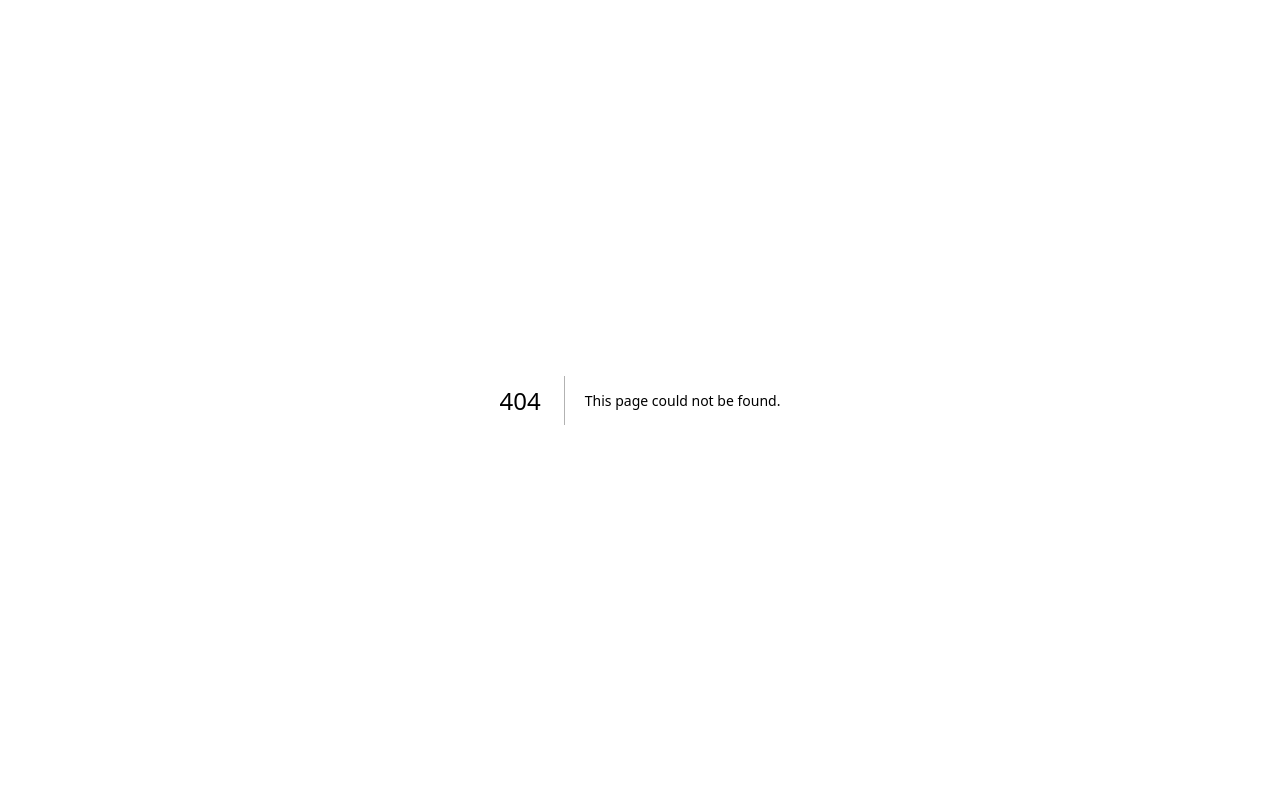
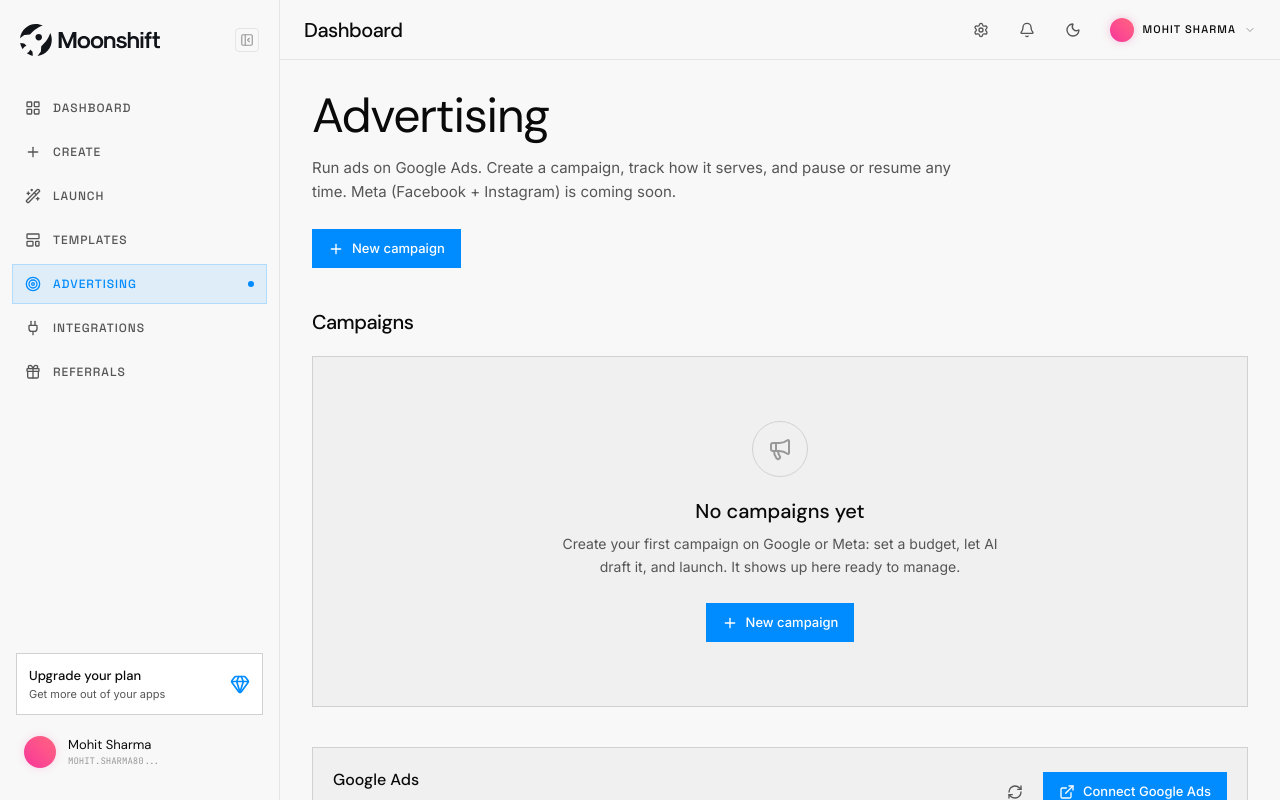
Before and after one commit to madvillax/Moonshift, a Next.js app: page /dashboard/advertising in a window 1280 px wide. Before the commit this address had no page. Built offline with nearby package versions, Linux system fonts and the light colour scheme.

Commit message:
Dashboard UI changes

```diff
--- /dev/null
+++ b/src/app/dashboard/advertising/page.tsx
@@ -0,0 +1,104 @@
+"use client";
+
+import { useState } from "react";
+import { Plus, Megaphone, ExternalLink, RefreshCw } from "lucide-react";
+
+export default function AdvertisingPage() {
+  const [campaigns] = useState([]);
+
+  return (
+    <div className="flex flex-col gap-10 animate-in fade-in duration-500">
+      <div>
+        <h1
+          className="text-4xl md:text-5xl font-normal tracking-tight text-text-primary mb-4"
+          style={{ fontFamily: "var(--font-dm-sans)" }}
+        >
+          Advertising
+        </h1>
+        <p className="text-[15px] text-text-secondary max-w-2xl leading-relaxed mb-6">
+          Run ads on Google Ads. Create a campaign, track how it serves, and pause or
+          resume any time. Meta (Facebook + Instagram) is coming soon.
+        </p>
+        <button className="inline-flex items-center gap-2 px-4 py-2.5 bg-accent hover:bg-accent/90 text-white text-[13px] font-medium transition-colors">
+          <Plus className="w-4 h-4" />
+          New campaign
+        </button>
+      </div>
+
+      <div>
+        <h2
+          className="text-xl font-medium tracking-tight text-text-primary mb-5"
+          style={{ fontFamily: "var(--font-dm-sans)" }}
+        >
+          Campaigns
+        </h2>
+
+        {campaigns.length === 0 && (
+          <div className="border border-border-default bg-bg-elevated flex flex-col items-center justify-center py-16 px-6 text-center">
+            <div className="w-14 h-14 rounded-full border border-border-default flex items-center justify-center mb-5">
+              <Megaphone className="w-6 h-6 text-text-muted" />
+            </div>
+            <h3
+              className="text-xl font-medium text-text-primary mb-2"
+              style={{ fontFamily: "var(--font-dm-sans)" }}
+            >
+              No campaigns yet
+            </h3>
+            <p className="text-[14px] text-text-secondary max-w-md leading-relaxed mb-6">
+              Create your first campaign on Google or Meta: set a budget, let AI draft it, and launch. It shows up here ready to manage.
+            </p>
+            <button className="inline-flex items-center gap-2 px-4 py-2.5 bg-accent hover:bg-accent/90 text-white text-[13px] font-medium transition-colors">
+              <Plus className="w-4 h-4" />
+              New campaign
+            </button>
+          </div>
+        )}
+      </div>
+
+      <div className="flex flex-col gap-4">
+        <div className="border border-border-default bg-bg-elevated p-5 flex flex-col sm:flex-row sm:items-center justify-between gap-4">
+          <div>
+            <h3
+              className="text-[16px] font-medium text-text-primary mb-1"
+              style={{ fontFamily: "var(--font-dm-sans)" }}
+            >
+              Google Ads
+            </h3>
+            <p className="text-[13px] text-text-secondary">
+              Link the account that will run and pay for these ads.
+            </p>
+          </div>
+          <div className="flex items-center gap-3">
+            <button className="p-2 text-text-secondary hover:text-text-primary transition-colors">
+              <RefreshCw className="w-4 h-4" />
+            </button>
+            <button className="inline-flex items-center gap-2 px-4 py-2.5 bg-accent hover:bg-accent/90 text-white text-[13px] font-medium transition-colors">
+              <ExternalLink className="w-4 h-4" />
+              Connect Google Ads
+            </button>
+          </div>
+        </div>
+
+        <div className="border border-border-default bg-bg-elevated p-5 flex flex-col sm:flex-row sm:items-center justify-between gap-4">
+          <div>
+            <div className="flex items-center gap-3 mb-1">
+              <h3
+                className="text-[16px] font-medium text-text-primary"
+                style={{ fontFamily: "var(--font-dm-sans)" }}
+              >
+                Meta · Facebook + Instagram
+              </h3>
+              <span className="px-2 py-0.5 text-[10px] font-medium uppercase tracking-wider text-yellow-500 border border-yellow-500/30 bg-yellow-500/10">
+                Coming soon
+              </span>
+            </div>
+            <p className="text-[13px] text-text-secondary">
+              Meta (Facebook + Instagram) ads are coming soon. Google Ads is available now.
+            </p>
+          </div>
+          <span className="text-[13px] text-text-muted">Coming soon</span>
+        </div>
+      </div>
+    </div>
+  );
+}
--- /dev/null
+++ b/src/app/dashboard/integrations/page.tsx
@@ -0,0 +1,15 @@
+export default function IntegrationsPage() {
+  return (
+    <div className="flex flex-col items-center justify-center min-h-[60vh] text-center animate-in fade-in duration-500">
+      <h1
+        className="text-3xl md:text-4xl font-normal tracking-tight text-text-primary mb-4"
+        style={{ fontFamily: "var(--font-dm-sans)" }}
+      >
+        Integrations
+      </h1>
+      <p className="text-[14px] text-text-secondary max-w-md">
+        Connect your stack. GitHub, Vercel, X, LinkedIn and more. Coming soon.
+      </p>
+    </div>
+  );
+}
--- a/src/app/dashboard/layout.tsx
+++ b/src/app/dashboard/layout.tsx
@@ -1,20 +1,24 @@
 "use client";
-import { useState } from "react";
+import { useState, useRef, useEffect } from "react";
 
 import {
   PanelLeftClose,
   LayoutGrid,
   Plus,
   Wand2,
-  Layers,
+  LayoutTemplate,
   Target,
-  AtSign,
+  Plug,
   Gift,
   Bell,
   Settings,
   Moon,
   Sun,
-  ChevronDown
+  ChevronDown,
+  Gem,
+  User,
+  HelpCircle,
+  LogOut,
 } from "lucide-react";
 import Image from "next/image";
 import Link from "next/link";
@@ -24,6 +28,8 @@ import { useTheme } from "@/components/ThemeProvider";
 
 export default function DashboardLayout({ children }: { children: React.ReactNode }) {
   const [isSidebarOpen, setIsSidebarOpen] = useState(true);
+  const [profileOpen, setProfileOpen] = useState(false);
+  const profileRef = useRef<HTMLDivElement>(null);
   const { theme, toggleTheme } = useTheme();
   const pathname = usePathname();
 
@@ -31,13 +37,21 @@ export default function DashboardLayout({ children }: { children: React.ReactNod
     { label: "DASHBOARD", icon: LayoutGrid, href: "/dashboard" },
     { label: "CREATE", icon: Plus, href: "/dashboard/create" },
     { label: "LAUNCH", icon: Wand2, href: "/dashboard/launch" },
-    { label: "RUNS", icon: Layers, href: "/dashboard/runs" },
+    { label: "TEMPLATES", icon: LayoutTemplate, href: "/dashboard/templates" },
     { label: "ADVERTISING", icon: Target, href: "/dashboard/advertising" },
-    { label: "BILLING", icon: AtSign, href: "/dashboard/billing" },
+    { label: "INTEGRATIONS", icon: Plug, href: "/dashboard/integrations" },
     { label: "REFERRALS", icon: Gift, href: "/dashboard/referrals" },
-    { label: "NOTIFICATIONS", icon: Bell, href: "/dashboard/notifications" },
-    { label: "SETTINGS", icon: Settings, href: "/dashboard/settings" },
   ];
+
+  useEffect(() => {
+    const handleClickOutside = (event: MouseEvent) => {
+      if (profileRef.current && !profileRef.current.contains(event.target as Node)) {
+        setProfileOpen(false);
+      }
+    };
+    document.addEventListener("mousedown", handleClickOutside);
+    return () => document.removeEventListener("mousedown", handleClickOutside);
+  }, []);
 
   return (
     <div className="flex h-screen overflow-hidden bg-bg-deep text-text-primary font-sans">
@@ -52,7 +66,7 @@ export default function DashboardLayout({ children }: { children: React.ReactNod
                 alt="Moonshift"
                 width={140}
                 height={28}
-                className="dark:invert brightness-0"
+                className="dark:invert"
               />
             </Link>
           )}
@@ -65,15 +79,6 @@ export default function DashboardLayout({ children }: { children: React.ReactNod
             <PanelLeftClose className={`w-3.5 h-3.5 transition-transform duration-300 ${!isSidebarOpen && "rotate-180"}`} />
           </button>
         </div>
-
-        {/* Navigation Header */}
-        {isSidebarOpen && (
-          <div className="flex items-center px-2 mb-3">
-            <span className="text-[10px] font-mono tracking-widest text-text-muted uppercase whitespace-nowrap">
-              {'// Navigation'}
-            </span>
-          </div>
-        )}
 
         {/* Nav Links */}
         <nav className={`flex flex-col gap-1 w-full mb-8 ${!isSidebarOpen && "items-center"}`}>
@@ -105,77 +110,71 @@ export default function DashboardLayout({ children }: { children: React.ReactNod
           })}
         </nav>
 
-        {/* Shortcuts Header */}
+        <div className={`mt-auto flex flex-col gap-3 ${isSidebarOpen ? "px-1" : "items-center px-0"}`}>
           {isSidebarOpen && (
-          <div className="px-2 mb-3">
-            <span className="text-[10px] font-mono tracking-widest text-text-muted uppercase whitespace-nowrap">
-              {'// Shortcuts'}
+            <Link
+              href="/dashboard/billing"
+              className="flex items-center justify-between p-3 bg-bg-surface border border-border-default hover:border-text-muted transition-colors"
+            >
+              <div className="flex flex-col">
+                <span className="text-[13px] font-medium text-text-primary" style={{ fontFamily: "var(--font-dm-sans)" }}>
+                  Upgrade your plan
+                </span>
+                <span className="text-[11px] text-text-secondary">
+                  Get more out of your apps
                 </span>
               </div>
+              <Gem className="w-5 h-5 text-accent flex-shrink-0" />
+            </Link>
           )}
 
-        {/* Shortcut Buttons */}
-        <div className={`flex flex-col gap-2 mb-auto ${isSidebarOpen ? "px-1" : "items-center px-0"}`}>
+          <div className="relative" ref={profileRef}>
             <button
-            className={`flex items-center ${isSidebarOpen ? "justify-between px-4" : "justify-center w-10"} py-3 bg-accent/10 border border-accent/20 rounded-sm hover:bg-accent/20 transition-colors`}
-            title={!isSidebarOpen ? "New Project" : undefined}
+              onClick={() => setProfileOpen(!profileOpen)}
+              className={`flex items-center ${isSidebarOpen ? "w-full px-2 py-2 gap-3" : "justify-center w-10 h-10"} hover:bg-bg-surface transition-colors`}
+              title={!isSidebarOpen ? "Mohit Sharma" : undefined}
             >
-            <div className="flex items-center gap-3 text-accent">
-              <div className="w-1.5 h-1.5 rounded-full bg-accent flex-shrink-0" />
+              <div className="w-8 h-8 rounded-full bg-gradient-to-tr from-pink-500 to-rose-400 shadow-[0_0_10px_rgba(236,72,153,0.2)] flex-shrink-0" />
               {isSidebarOpen && (
-                <span className="text-[11px] font-medium uppercase tracking-[0.1em] whitespace-nowrap" style={{ fontFamily: "var(--font-space-grotesk)" }}>
-                  New Project
-                </span>
-              )}
-            </div>
-            {isSidebarOpen && <span className="text-accent text-lg leading-none font-sans">&rarr;</span>}
-          </button>
-
-          <button
-            className={`flex items-center ${isSidebarOpen ? "justify-between px-4" : "justify-center w-10"} py-3 bg-bg-surface border border-border-default rounded-sm hover:border-text-muted transition-colors text-text-secondary hover:text-text-primary`}
-            title={!isSidebarOpen ? "New Launch" : undefined}
-          >
-            <div className="flex items-center gap-3">
-              <div className="w-1.5 h-1.5 bg-text-muted flex-shrink-0" />
-              {isSidebarOpen && (
-                <span className="text-[11px] font-medium uppercase tracking-[0.1em] whitespace-nowrap" style={{ fontFamily: "var(--font-space-grotesk)" }}>
-                  New Launch
-                </span>
-              )}
-            </div>
-            {isSidebarOpen && <span className="text-lg leading-none font-sans text-text-secondary hover:text-text-primary">&rarr;</span>}
-          </button>
-        </div>
-
-        {/* User Profile Card */}
-        <div className={`mt-8 flex flex-col gap-2 ${isSidebarOpen ? "px-1" : "items-center px-0"}`}>
-          <div className={`flex items-center gap-3 ${isSidebarOpen ? "p-3 border border-border-subtle bg-bg-surface" : "p-0"} rounded-sm`}>
-            <div className="w-8 h-8 rounded-sm bg-gradient-to-tr from-pink-500 to-rose-400 shadow-[0_0_10px_rgba(236,72,153,0.2)] flex-shrink-0" title={!isSidebarOpen ? "Mohit Sharma" : undefined} />
-            {isSidebarOpen && (
-              <div className="flex flex-col overflow-hidden">
+                <div className="flex flex-col items-start overflow-hidden">
                   <span className="text-[13px] text-text-primary whitespace-nowrap" style={{ fontFamily: "var(--font-dm-sans)" }}>Mohit Sharma</span>
                   <span className="text-[9px] font-mono text-text-muted truncate uppercase" title="MOHIT.SHARMA80805@GMAIL.COM">MOHIT.SHARMA80...</span>
                 </div>
               )}
+            </button>
+
+            {profileOpen && isSidebarOpen && (
+              <div className="absolute left-0 bottom-full mb-2 w-[220px] border border-border-default bg-bg-surface shadow-lg z-30">
+                <div className="flex items-center gap-3 p-3 border-b border-border-subtle">
+                  <div className="w-9 h-9 rounded-full bg-gradient-to-tr from-pink-500 to-rose-400 shadow-[0_0_10px_rgba(236,72,153,0.2)] flex-shrink-0" />
+                  <div className="flex flex-col overflow-hidden">
+                    <span className="text-[13px] text-text-primary whitespace-nowrap" style={{ fontFamily: "var(--font-dm-sans)" }}>Mohit Sharma</span>
+                    <span className="text-[10px] font-mono text-text-muted truncate">mohit.sharma80805@gmail.com</span>
                   </div>
-
-          {isSidebarOpen ? (
-            <button className="flex items-center justify-between p-3 border border-border-subtle hover:border-border-default bg-bg-deep rounded-sm transition-colors group">
-              <div className="flex items-center gap-3 text-text-secondary group-hover:text-text-primary">
-                <div className="w-1.5 h-1.5 rounded-full bg-[#EF4444] flex-shrink-0" />
-                <span className="text-[11px] font-medium uppercase tracking-[0.1em] whitespace-nowrap" style={{ fontFamily: "var(--font-space-grotesk)" }}>
-                  Sign Out
-                </span>
                 </div>
-              <svg className="w-3.5 h-3.5 text-text-muted group-hover:text-text-primary transition-colors flex-shrink-0" viewBox="0 0 24 24" fill="none" stroke="currentColor" strokeWidth="2">
-                <path d="M7 17l9.2-9.2M17 17V7H7" />
-              </svg>
+                <div className="py-1">
+                  <button className="w-full flex items-center gap-3 px-3 py-2 text-[12px] text-text-secondary hover:bg-bg-elevated hover:text-text-primary transition-colors text-left">
+                    <User className="w-3.5 h-3.5" />
+                    View profile
                   </button>
-          ) : (
-            <button className="w-10 h-10 flex items-center justify-center border border-border-subtle hover:border-border-default bg-bg-deep rounded-sm transition-colors group mt-2" title="Sign Out">
-              <div className="w-1.5 h-1.5 rounded-full bg-[#EF4444]" />
+                  <button className="w-full flex items-center gap-3 px-3 py-2 text-[12px] text-text-secondary hover:bg-bg-elevated hover:text-text-primary transition-colors text-left">
+                    <Settings className="w-3.5 h-3.5" />
+                    Account settings
                   </button>
+                  <button className="w-full flex items-center gap-3 px-3 py-2 text-[12px] text-text-secondary hover:bg-bg-elevated hover:text-text-primary transition-colors text-left">
+                    <HelpCircle className="w-3.5 h-3.5" />
+                    Help & support
+                  </button>
+                </div>
+                <div className="border-t border-border-subtle py-1">
+                  <button className="w-full flex items-center gap-3 px-3 py-2 text-[12px] text-text-secondary hover:bg-bg-elevated hover:text-text-primary transition-colors text-left">
+                    <LogOut className="w-3.5 h-3.5" />
+                    Log out
+                  </button>
+                </div>
+              </div>
             )}
+          </div>
         </div>
       </aside>
 
@@ -184,23 +183,20 @@ export default function DashboardLayout({ children }: { children: React.ReactNod
         {/* Top Header */}
         <header className="h-[60px] flex-shrink-0 border-b border-border-subtle bg-bg-deep flex items-center justify-between px-6 sticky top-0 z-10">
           <h1 className="text-xl font-medium tracking-tight text-text-primary" style={{ fontFamily: "var(--font-dm-sans)" }}>
-            Operator console
+            Dashboard
           </h1>
 
           <div className="flex items-center gap-3">
-            <button className="bg-accent hover:bg-accent/90 text-white px-4 py-2 text-[11px] font-semibold uppercase tracking-[0.08em] transition-colors rounded-sm" style={{ fontFamily: "var(--font-space-grotesk)" }}>
-              <span className="mr-1.5">•</span> New Project
+            <button
+              className="p-2 text-text-secondary hover:text-text-primary transition-colors border border-transparent hover:border-border-default rounded-sm"
+              title="Settings"
+            >
+              <Settings className="w-4 h-4" />
             </button>
-            <button className="border border-border-default hover:border-text-muted text-text-secondary hover:text-text-primary px-4 py-2 text-[11px] font-semibold uppercase tracking-[0.08em] transition-colors rounded-sm" style={{ fontFamily: "var(--font-space-grotesk)" }}>
-              <span className="mr-1.5 text-accent">•</span> New Launch
-            </button>
-            <button className="border border-border-default hover:border-text-muted text-text-secondary hover:text-text-primary px-4 py-2 text-[11px] font-semibold uppercase tracking-[0.08em] transition-colors rounded-sm" style={{ fontFamily: "var(--font-space-grotesk)" }}>
-              <span className="mr-1.5 text-accent">•</span> $MNSHFT
-            </button>
-
-            <div className="w-px h-5 bg-border-subtle mx-1" />
-
-            <button className="p-2 text-text-secondary hover:text-text-primary transition-colors border border-transparent hover:border-border-default rounded-sm">
+            <button
+              className="p-2 text-text-secondary hover:text-text-primary transition-colors border border-transparent hover:border-border-default rounded-sm"
+              title="Notifications"
+            >
               <Bell className="w-4 h-4" />
             </button>
             <button
--- /dev/null
+++ b/src/app/dashboard/templates/page.tsx
@@ -0,0 +1,15 @@
+export default function TemplatesPage() {
+  return (
+    <div className="flex flex-col items-center justify-center min-h-[60vh] text-center animate-in fade-in duration-500">
+      <h1
+        className="text-3xl md:text-4xl font-normal tracking-tight text-text-primary mb-4"
+        style={{ fontFamily: "var(--font-dm-sans)" }}
+      >
+        Templates
+      </h1>
+      <p className="text-[14px] text-text-secondary max-w-md">
+        Browse ready-to-launch templates. Coming soon.
+      </p>
+    </div>
+  );
+}
```
Lines whose indentation alone changed are shown as unchanged.
